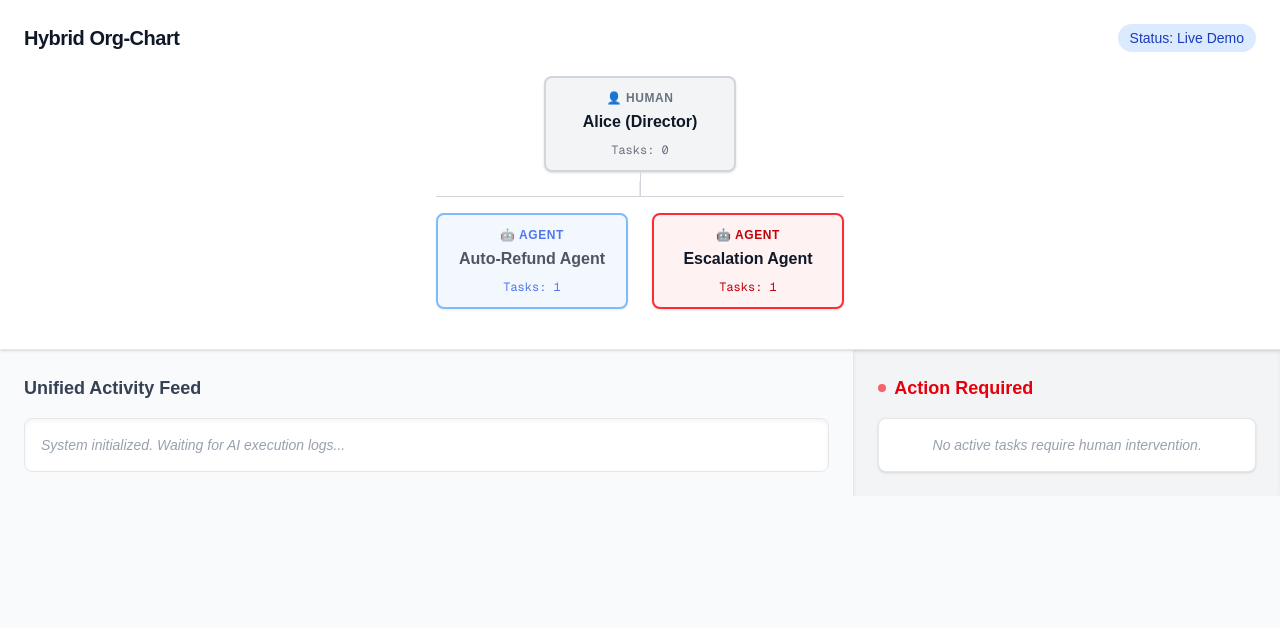
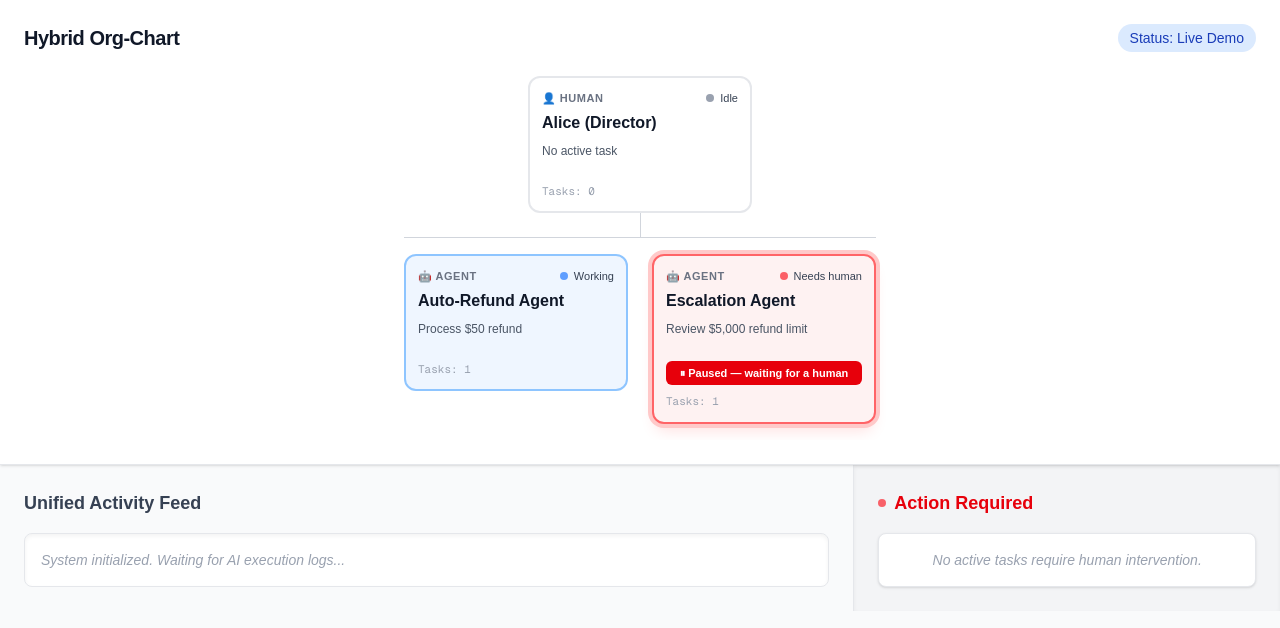
Before and after one commit to aidenjlee4321/CalHacks2026, a Next.js app: page / in a window 1280 px wide. Shown: the top 628 px of the page. Built offline with nearby package versions, Linux system fonts and the light colour scheme.

Commit message:
Polish org chart cards

```diff
--- a/components/TopologyMap.tsx
+++ b/components/TopologyMap.tsx
@@ -5,41 +5,76 @@ interface Props {
     rootId: string;
 }
 
+// How each status looks
+const STATUS = {
+    IDLE: {
+        card: 'border-gray-200 bg-white',
+        dot: 'bg-gray-400',
+        label: 'Idle',
+    },
+    WORKING: {
+        card: 'border-blue-300 bg-blue-50',
+        dot: 'bg-blue-500 animate-pulse',
+        label: 'Working',
+    },
+    BLOCKED_BY_HUMAN: {
+        card: 'border-red-400 bg-red-50 ring-4 ring-red-200 shadow-lg shadow-red-100',
+        dot: 'bg-red-500 animate-pulse',
+        label: 'Needs human',
+    },
+};
+
 export default function TopologyMap({ nodes, rootId }: Props) {
     const node = nodes[rootId];
     if (!node) return null;
 
     const isAgent = node.type === 'AGENT';
-
-    // Dynamic styling based on status
-    const statusColors = {
-        IDLE: 'bg-gray-100 text-gray-500 border-gray-300',
-        WORKING: 'bg-blue-50 text-blue-700 border-blue-400 animate-pulse',
-        BLOCKED_BY_HUMAN: 'bg-red-50 text-red-700 border-red-500',
-    };
+    const style = STATUS[node.status];
+    // The first task that isn't finished yet
+    const currentTask = node.tasks.find((t) => t.status !== 'COMPLETED');
 
     return (
         <div className="flex flex-col items-center">
             {/* The Node Card */}
-            <div className={`w-48 p-3 border-2 rounded-lg text-center shadow-sm ${statusColors[node.status]}`}>
-                <div className="text-xs font-bold uppercase tracking-wider mb-1">
-                    {isAgent ? '🤖 Agent' : '👤 Human'}
+            <div className={`w-56 rounded-xl border-2 p-3 text-left transition-all duration-300 ${style.card}`}>
+                {/* Top row: type + status */}
+                <div className="flex items-center justify-between">
+                    <span className="text-[11px] font-bold uppercase tracking-wider text-gray-500">
+                        {isAgent ? '🤖 Agent' : '👤 Human'}
+                    </span>
+                    <span className="flex items-center gap-1.5 text-[11px] font-medium text-gray-700">
+                        <span className={`h-2 w-2 rounded-full ${style.dot}`} />
+                        {style.label}
+                    </span>
                 </div>
-                <div className="font-semibold text-gray-900 truncate">{node.name}</div>
-                <div className="text-xs mt-2 font-mono">
+
+                {/* Name */}
+                <div className="mt-1 truncate font-semibold text-gray-900">{node.name}</div>
+
+                {/* Current task */}
+                <div className="mt-2 min-h-[2rem] text-xs text-gray-600 line-clamp-2">
+                    {currentTask ? currentTask.description : 'No active task'}
+                </div>
+
+                {/* Big warning when blocked */}
+                {node.status === 'BLOCKED_BY_HUMAN' && (
+                    <div className="mt-2 rounded-md bg-red-600 px-2 py-1 text-center text-[11px] font-semibold text-white">
+                        ⏸ Paused — waiting for a human
+                    </div>
+                )}
+
+                {/* Task count */}
+                <div className="mt-2 font-mono text-[11px] text-gray-400">
                     Tasks: {node.tasks.length}
                 </div>
             </div>
 
-            {/* Render Subordinates Recursively */}
+            {/* Draw the people/agents under this one */}
             {node.subordinates.length > 0 && (
                 <>
-                    <div className="w-px h-6 bg-gray-300"></div>
-                    <div className="flex space-x-6 border-t border-gray-300 pt-4 relative">
-                        {/* Invisible line to cover the top borders nicely */}
-                        <div className="absolute top-0 left-1/2 w-px h-4 bg-gray-300 -translate-x-1/2 -translate-y-full"></div>
-
-                        {node.subordinates.map(subId => (
+                    <div className="h-6 w-px bg-gray-300"></div>
+                    <div className="relative flex gap-6 border-t border-gray-300 pt-4">
+                        {node.subordinates.map((subId) => (
                             <div key={subId} className="relative">
                                 <TopologyMap nodes={nodes} rootId={subId} />
                             </div>
```
